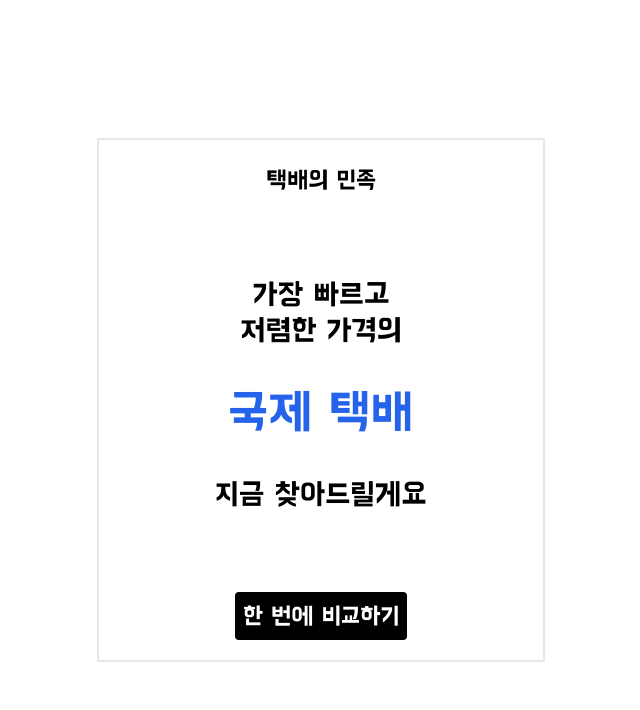
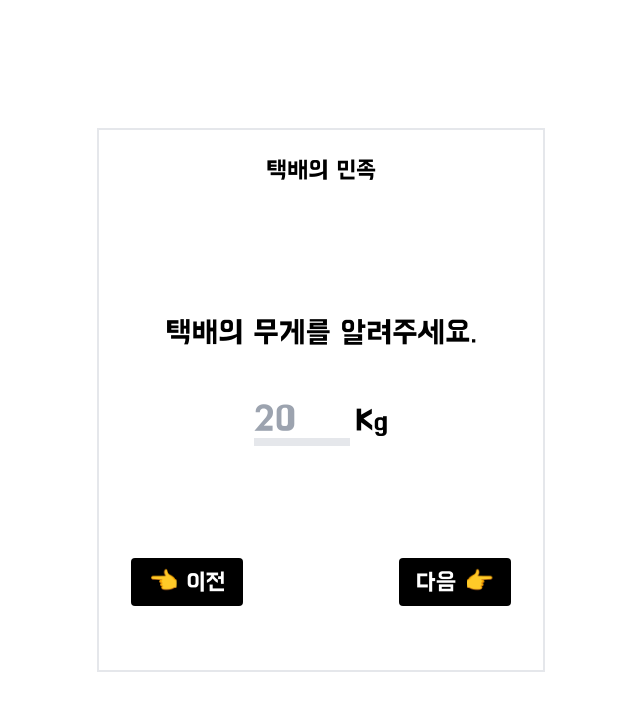
Before and after one commit to Jihyeon1213/tackmin-comparison, a React (Vite) app in the folder minjock-of-taeckbae/: page / in a window 1280 px wide. Both pictures are taken after a click on the button "한 번에 비교하기". Shown: the top 710 px of the page, without its empty margins (319-959 px from the left). Built offline with nearby package versions, Linux system fonts and the light colour scheme.

Commit message:
feat: 무게 입력 폼 컴포넌트 구현

```diff
--- a/minjock-of-taeckbae/src/App.jsx
+++ b/minjock-of-taeckbae/src/App.jsx
@@ -1,9 +1,9 @@
-import Landingpage from "./pages/landingpage";
+import LandingPage from "./pages/landingpage";
 
 function App() {
   return (
     <>
-      <Landingpage />
+      <LandingPage />
     </>
   );
 }
--- /dev/null
+++ b/minjock-of-taeckbae/src/components/beforenextbutton.jsx
@@ -0,0 +1,14 @@
+function BeforeNextButton() {
+  return (
+    <div className="flex justify-between mx-8 mt-28 mb-16">
+      <button className=" bg-black text-white text-2xl p-2 w-28 rounded hover:bg-blue-600">
+        👈 이전
+      </button>
+      <button className=" bg-black text-white text-2xl p-2 w-28 rounded hover:bg-blue-600">
+        다음 👉
+      </button>
+    </div>
+  );
+}
+
+export default BeforeNextButton;
--- /dev/null
+++ b/minjock-of-taeckbae/src/components/weightinputform.jsx
@@ -0,0 +1,26 @@
+import useUserStore from "../store";
+import BeforeNextButton from "./beforenextbutton";
+
+function WeightInputForm() {
+  const { weight, handleWeightInputChange } = useUserStore();
+  return (
+    <>
+      <div className="justify-self-center mt-32 text-3xl">
+        택배의 무게를 알려주세요.
+      </div>
+      <div className="justify-self-center mt-12">
+        <input
+          type="text"
+          value={weight}
+          placeholder="20"
+          onChange={handleWeightInputChange}
+          className="justify-self-center text-4xl w-24 focus:outline-none border-b-8"
+        ></input>{" "}
+        <span className="text-3xl">Kg</span>
+      </div>
+      <BeforeNextButton />
+    </>
+  );
+}
+
+export default WeightInputForm;
--- a/minjock-of-taeckbae/src/pages/landingpage.jsx
+++ b/minjock-of-taeckbae/src/pages/landingpage.jsx
@@ -1,8 +1,19 @@
-function Landingpage() {
+import { useState } from "react";
+import WeightInputForm from "../components/weightinputform.jsx";
+
+function LandingPage() {
+  const [isComparisonButtonClick, setIsComparisonButtonClick] = useState(false);
+  function moveQuestion() {
+    setIsComparisonButtonClick(true);
+  }
+
   return (
     <>
       <div className="justify-self-center mt-6 text-2xl">택배의 민족</div>
-      <div className="mt-10"> </div>
+      {isComparisonButtonClick ? (
+        <WeightInputForm />
+      ) : (
+        <div className="mt-10">
           <div className="justify-self-center mt-20 text-3xl">가장 빠르고</div>
           <div className="justify-self-center text-3xl">저렴한 가격의</div>
           <div className="justify-self-center mt-10 text-5xl text-blue-600">
@@ -12,12 +23,17 @@ function Landingpage() {
             지금 찾아드릴게요
           </div>
           <div className="justify-self-center mt-20 mb-5">
-        <button className=" bg-black text-white text-2xl p-2 rounded hover:bg-blue-600">
+            <button
+              onClick={moveQuestion}
+              className=" bg-black text-white text-2xl p-2 rounded hover:bg-blue-600"
+            >
               한 번에 비교하기
             </button>
           </div>
+        </div>
+      )}
     </>
   );
 }
 
-export default Landingpage;
+export default LandingPage;
--- /dev/null
+++ b/minjock-of-taeckbae/src/store.js
@@ -0,0 +1,8 @@
+import { create } from 'zustand';
+
+export const useUserStore = create((set) => ({
+  weight: "",
+  handleWeightInputChange: (e) => set({ weight: e.target.value }),
+}));
+
+export default useUserStore;
```
Lines whose indentation alone changed are shown as unchanged.
